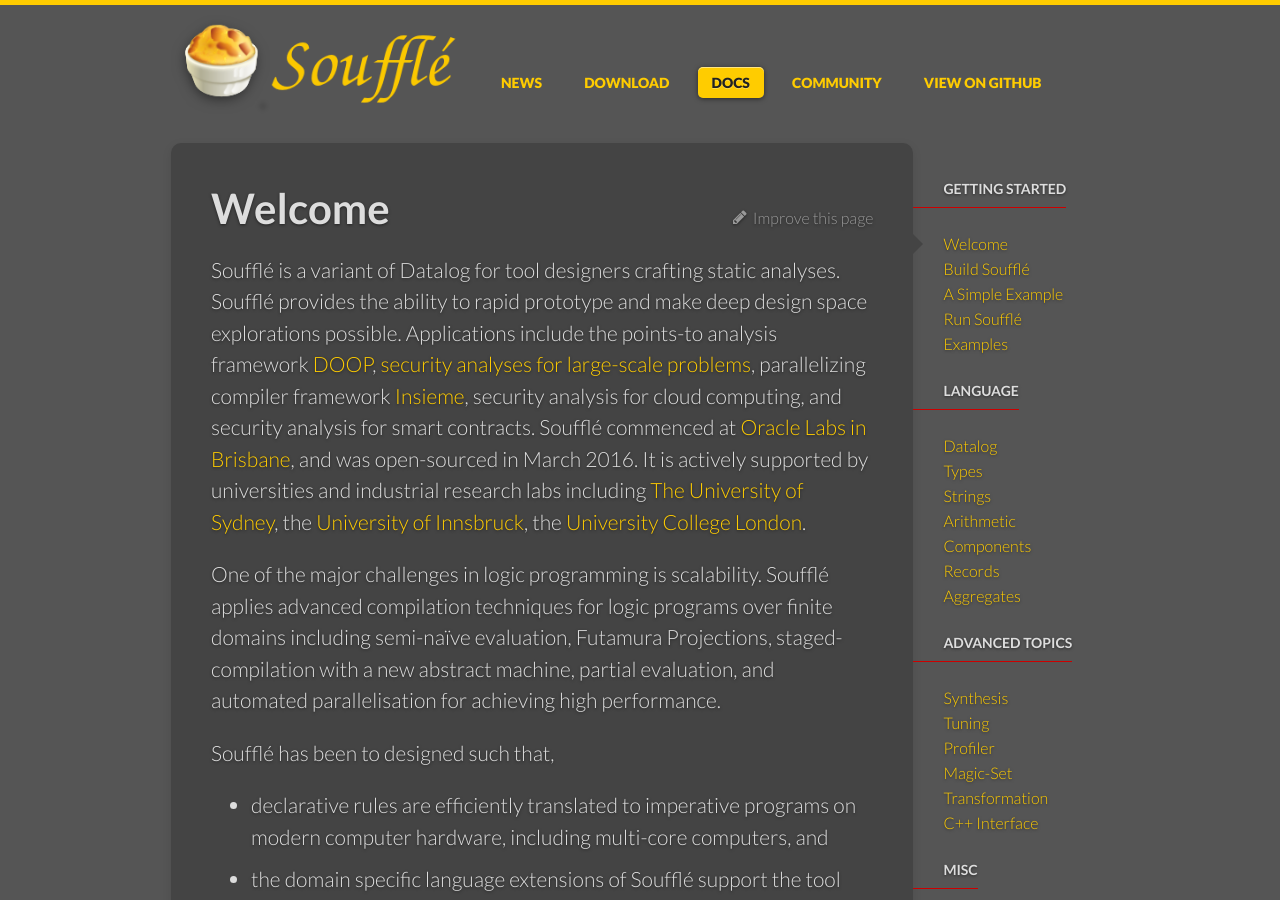
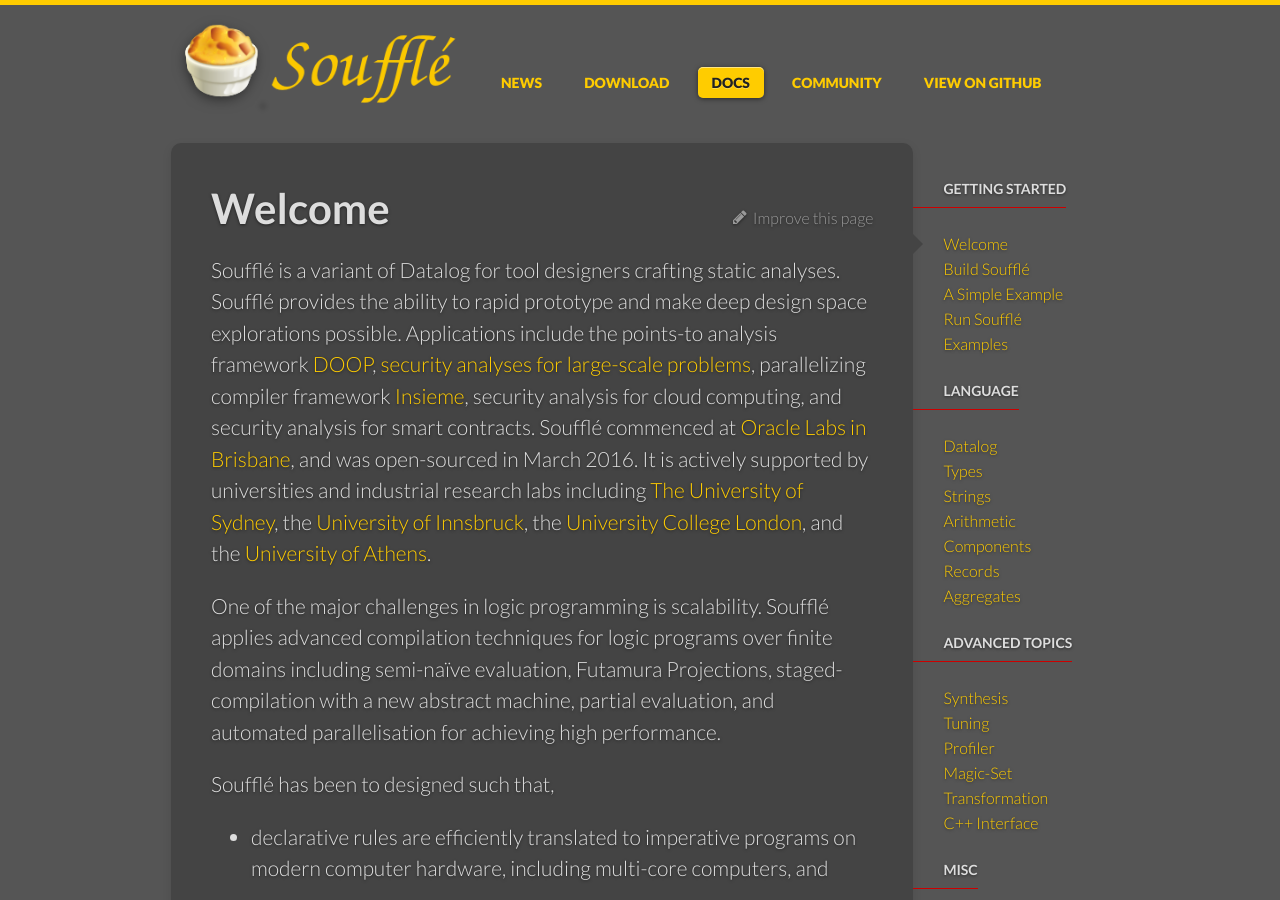
Before and after one commit to souffle-lang/souffle-lang.github.io, a Jekyll site: the page built from _docs/index.md, in a window 1280 px wide and 900 px high. Built offline with Jekyll 4.4.1, drawn with Linux system fonts in a browser that asks for light colours; emoji names are drawn with the system emoji font.

Commit message:
added Athens

```diff
--- a/_docs/index.md
+++ b/_docs/index.md
@@ -7,7 +7,7 @@ redirect_from: /docs/index.html
 Soufflé is a variant of Datalog for tool designers crafting static analyses.
 Soufflé provides the ability to rapid prototype and make deep design space explorations possible.
 Applications include the points-to analysis framework [DOOP](https://bitbucket.org/yanniss/doop), [security analyses for large-scale problems](https://labs.oracle.com/pls/apex/f?p=labs:49:::::P49_PROJECT_ID:122), parallelizing compiler framework [Insieme](http://www.insieme-compiler.org), security analysis for cloud computing, and security analysis for smart contracts.
-Soufflé commenced at [Oracle Labs in Brisbane](https://github.com/oracle/souffle/wiki/Contributors), and was open-sourced in March 2016. It is actively supported by universities and industrial research labs including [The University of Sydney](http://sydney.edu.au), the [University of Innsbruck](https://www.uibk.ac.at/index.html.en), the [University College London](https://www.ucl.ac.uk).
+Soufflé commenced at [Oracle Labs in Brisbane](https://github.com/oracle/souffle/wiki/Contributors), and was open-sourced in March 2016. It is actively supported by universities and industrial research labs including [The University of Sydney](http://sydney.edu.au), the [University of Innsbruck](https://www.uibk.ac.at/index.html.en), the [University College London](https://www.ucl.ac.uk), and the [University of Athens](https://www.di.uoa.gr/).
 
 One of the major challenges in logic programming is scalability.
 Soufflé applies advanced compilation techniques for logic programs over finite domains including semi-naïve evaluation, Futamura Projections, staged-compilation with a new abstract machine, partial evaluation, and automated parallelisation for achieving high performance.
```
